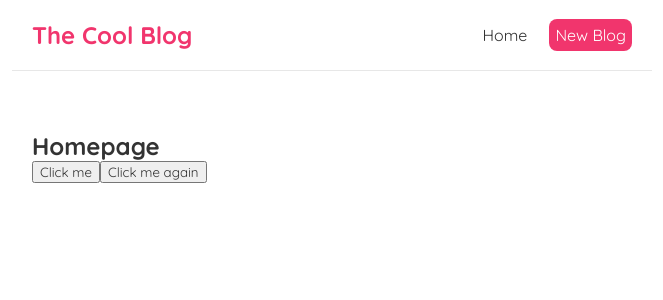
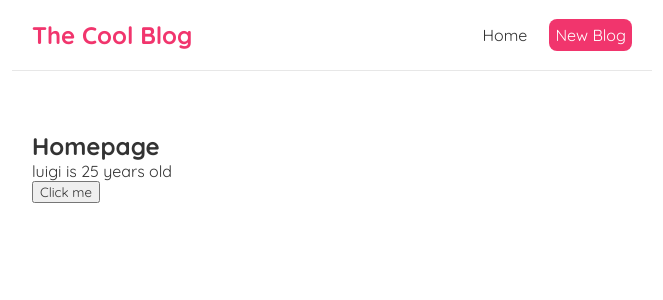
Before and after one commit to LashondaM/cool-blog, a React (Create React App) app: page / in a window 1280 px wide. Shown: the top 300 px of the page, without its empty margins (308-971 px from the left). Built offline with nearby package versions, Linux system fonts and the light colour scheme.

Commit message:
Using State (useState hook)

```diff
--- a/src/Home.js
+++ b/src/Home.js
@@ -1,18 +1,22 @@
+// state: the data being used in a component
+// hook: a special type of function that does a certain job, and starts with the word: use
+import { useState } from "react";
+
 const Home = () => {
+    // let name = 'luigi';
+    const [name, setName] = useState('luigi'); // name is the initial value: luigi, and setName is the function we can use to change the name value (video #8 time- 3:50)
+    const [age, setAge] = useState(25);
 
-    const handleClick = (e) => {
-        console.log('hello yall', e);
-    }
-
-    const handleClickAgain = (name, e) => {
-        console.log('hello ' + name, e.target);
+    const handleClick = () => {
+        setName('mario');
+        setAge(19);
     }
 
     return (
         <div className="home">
             <h2>Homepage</h2>
+            <p>{name} is {age} years old</p>
             <button onClick={handleClick}>Click me</button>
-            <button onClick={(e) => handleClickAgain('luigi', e)}>Click me again</button> {/* anonymous function */}
         </div>
      );
 }
```
